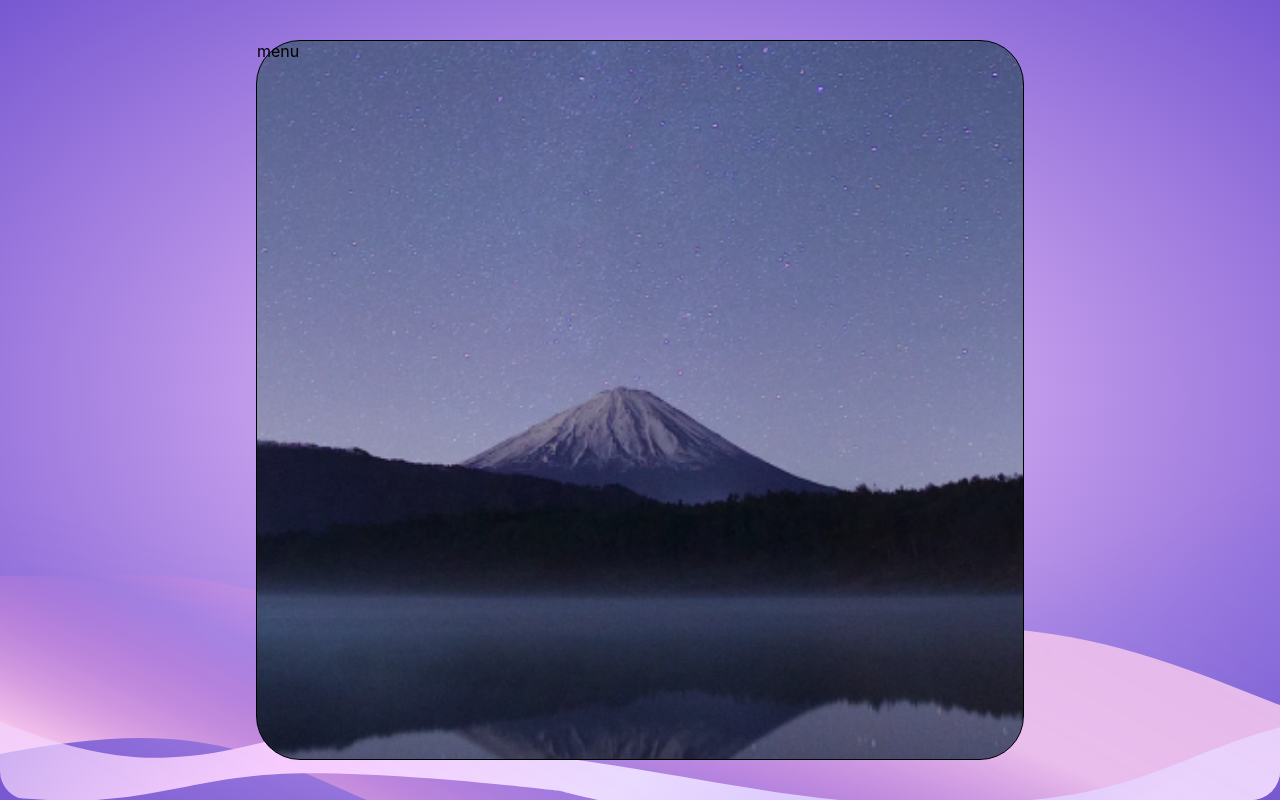
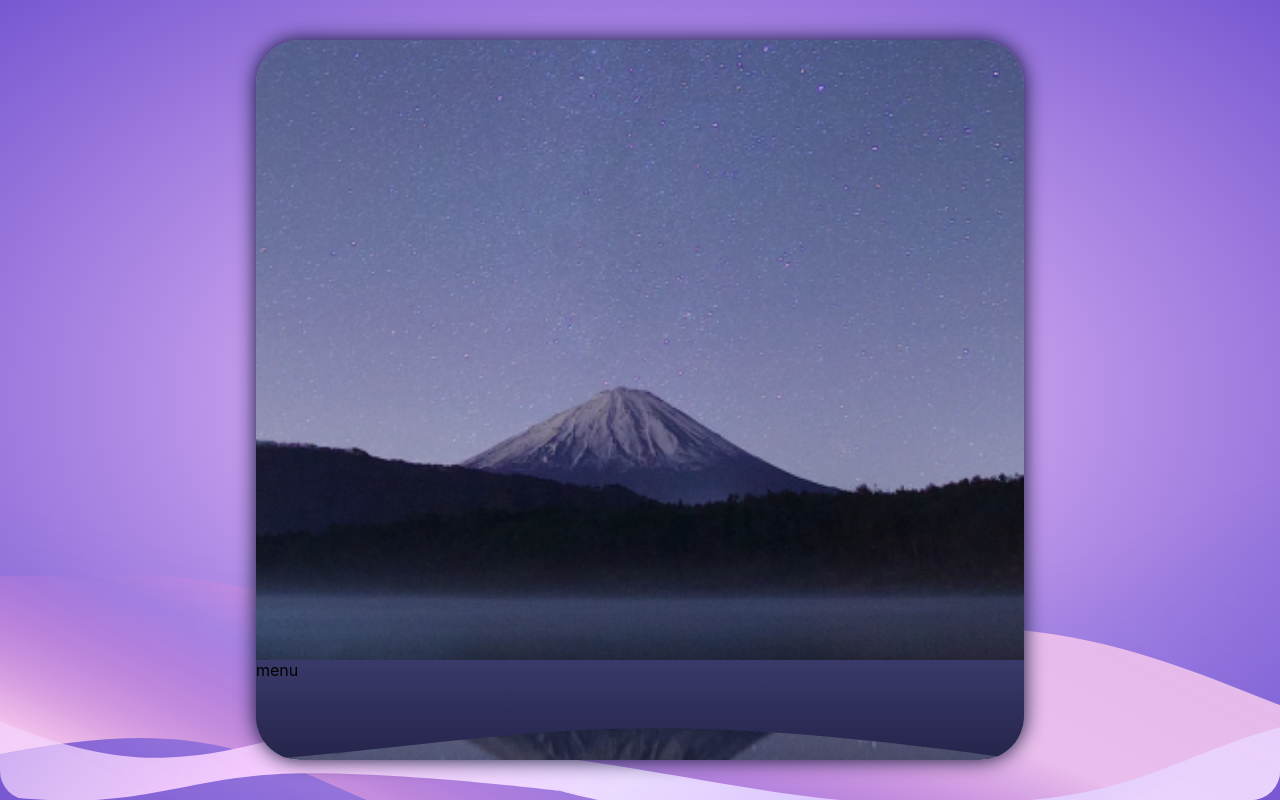
Before and after one commit to polPintero/pandateam_weather_forecast, a Vue app: page / in a window 1280 px wide. Built offline with nearby package versions, Linux system fonts and the light colour scheme.

Commit message:
added basic shape

```diff
--- a/src/components/moleculs/Menu/Menu.vue
+++ b/src/components/moleculs/Menu/Menu.vue
@@ -1,4 +1,23 @@
-<template>menu</template>
+<template>
+  <div class="menu">menu</div>
+
+  <svg width="0" height="0" :style="{ transform: `rotate(180deg)` }">
+    <defs>
+      <clipPath id="clip" clipPathUnits="objectBoundingBox">
+        <path
+          d="
+            M  0,1
+			 L 0,0
+			 L 1,0
+			 L 1,1
+			 C .45 .4, .35 .8,
+             0 1 Z
+             "
+        />
+      </clipPath>
+    </defs>
+  </svg>
+</template>
 
 <script>
 export default {
@@ -6,4 +25,16 @@ export default {
 };
 </script>
 
-<style lang="scss" scoped></style>
+<style lang="scss" scoped>
+.menu {
+  height: 100px;
+  width: 100%;
+  margin-top: auto;
+  background: linear-gradient(#3a3a6a, #25244c);
+  //   clip-path: ellipse(115px 55px at 50% 40%);
+  //   clip-path: path(
+  //     'M0 1C0 1 76.0769 16.9822 127 21C153.339 23.0782 168.554 24 195 24C221.446 24 235.661 23.0782 262 21C312.923 16.9822 390 1 390 1V89H0V1Z'
+  //   );
+  clip-path: url(#clip);
+}
+</style>
--- a/src/views/HomeView.vue
+++ b/src/views/HomeView.vue
@@ -19,12 +19,15 @@ export default {
   width: 100%;
   max-width: 768px;
   height: 90%;
-  border: 1px solid;
+  display: flex;
+  flex-direction: column;
   border-radius: 44px;
   background-image: url('../assets/bg_main.png');
   background-repeat: no-repeat;
   background-size: cover;
   background-position: bottom;
+  box-shadow: 0px 0px 20px 0px #0d1431;
+  overflow: hidden;
 
   @media (max-width: 768px) {
     height: 100%;
```
